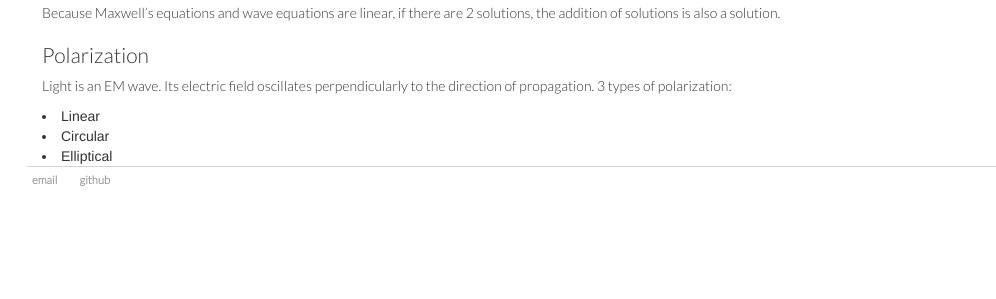
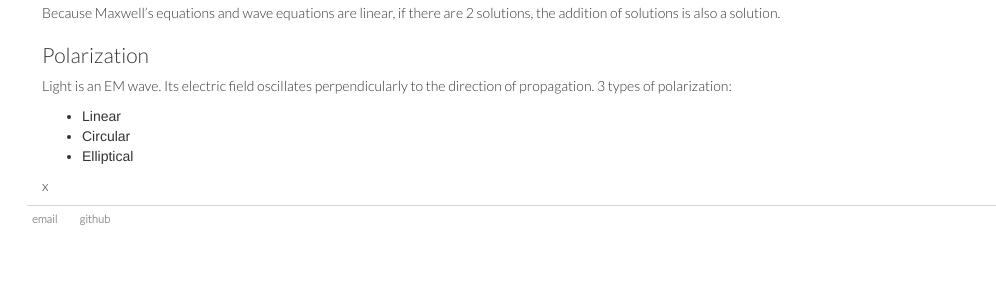
Before and after one commit to serriferous/initial.github.io, a Jekyll site: the page built from _posts/2016-04-19-chapter-3.md, in a window 1280 px wide. Shown: the part 1320-1619 px from the top of the page, without its empty margins (33-1029 px from the left). Built offline with Jekyll 4.4.1, drawn with Linux system fonts in a browser that asks for light colours; before the commit the page ends 1583 px from its top, so only the background shows below that.

Commit message:
Update 2016-04-19-chapter-3.md

```diff
--- a/_posts/2016-04-19-chapter-3.md
+++ b/_posts/2016-04-19-chapter-3.md
@@ -47,6 +47,10 @@ Because Maxwell's equations and wave equations are linear, if there are 2 soluti
 <h2>Polarization</h2>
 Light is an EM wave. Its electric field oscillates perpendicularly to the direction of propagation.
 3 types of polarization:
+<ul>
 <li> Linear </li>
 <li> Circular </li>
 <li> Elliptical </li>
+</ul>
+
+x
```
